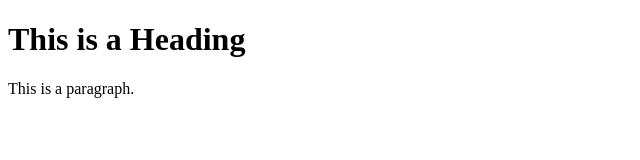
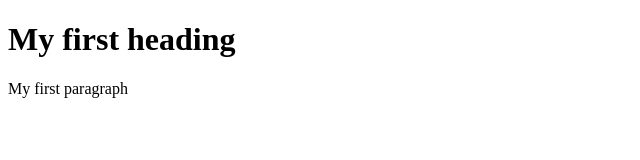
Before and after one commit to manatee93/manatee93.github.io, a plain HTML site: page index.html in a window 1280 px wide. Shown: the whole page, without its empty margins (0-640 px from the left). Drawn offline with Linux system fonts and the light colour scheme.

Commit message:
Update index.html

```diff
--- a/index.html
+++ b/index.html
@@ -1,12 +1,10 @@
 <!DOCTYPE html>
 <html>
-<head>
-<title>Page Title</title>
-</head>
-<body>
-
-<h1>This is a Heading</h1>
-<p>This is a paragraph.</p>
-
-</body>
+  <head>
+    <title>Page Title</title>
+  </head>
+  <body>
+    <h1>My first heading</h1>
+    <p1>My first paragraph</p1>
+  </body>
 </html>
```
